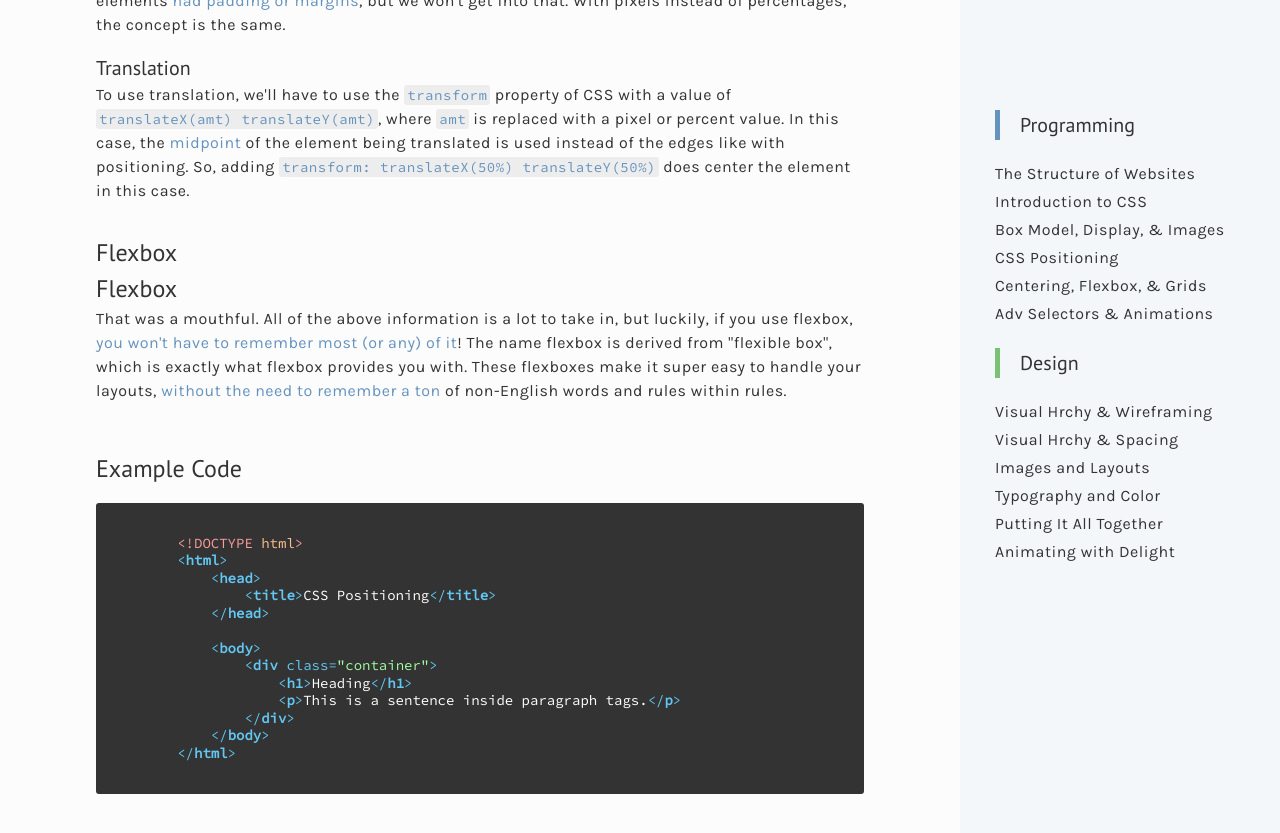
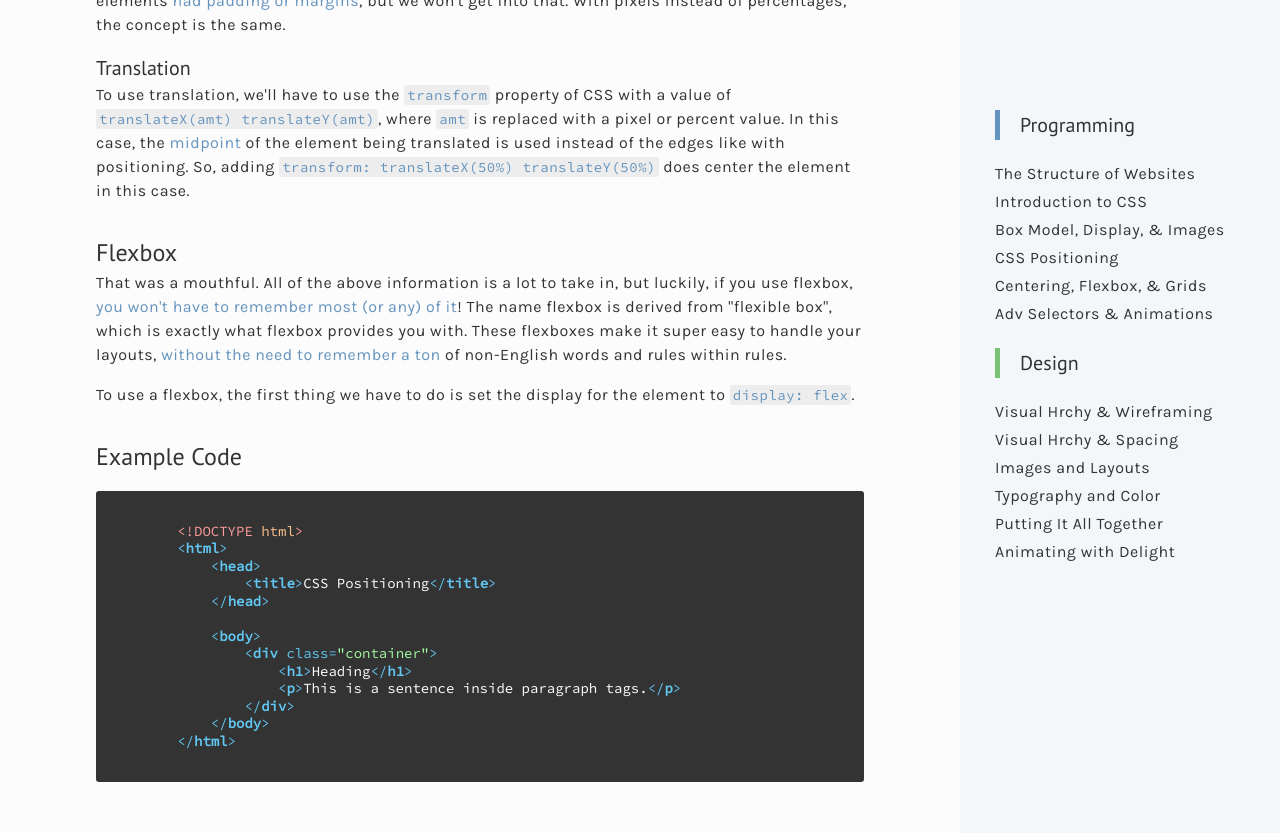
Before and after one commit to webdesigndecal/wddhandbook, a Jekyll site: the page built from content/programming/week-5.html, in a window 1280 px wide and 900 px high, scrolled down 1272 px. Shown: the top 833 px of the window. Built offline with Jekyll 4.4.1, drawn with Linux system fonts in a browser that asks for light colours; nearby versions of some CDN libraries.

Commit message:
Typo, repeated header

```diff
--- a/content/programming/week-5.html
+++ b/content/programming/week-5.html
@@ -47,13 +47,11 @@ text: "
 
 <h2>Flexbox</h2>
 <p>
-    <h2>Flexbox</h2>
-<p>
     That was a mouthful. All of the above information is a lot to take in, but luckily, if you use flexbox, <span class=\"programming-highlighted-text\">you won't have to remember most (or any) of it</span>! The name flexbox is derived from \"flexible box\", which is exactly what flexbox provides you with. These flexboxes make it super easy to handle your layouts, <span class=\"programming-highlighted-text\">without the need to remember a ton</span> of non-English words and rules within rules.
 </p>
 <br/>
 <p>
-
+    To use a flexbox, the first thing we have to do is set the display for the element to <code class=\"programming-highlighted-text\">display: flex</code>.
 </p>
 "
 ---
```
